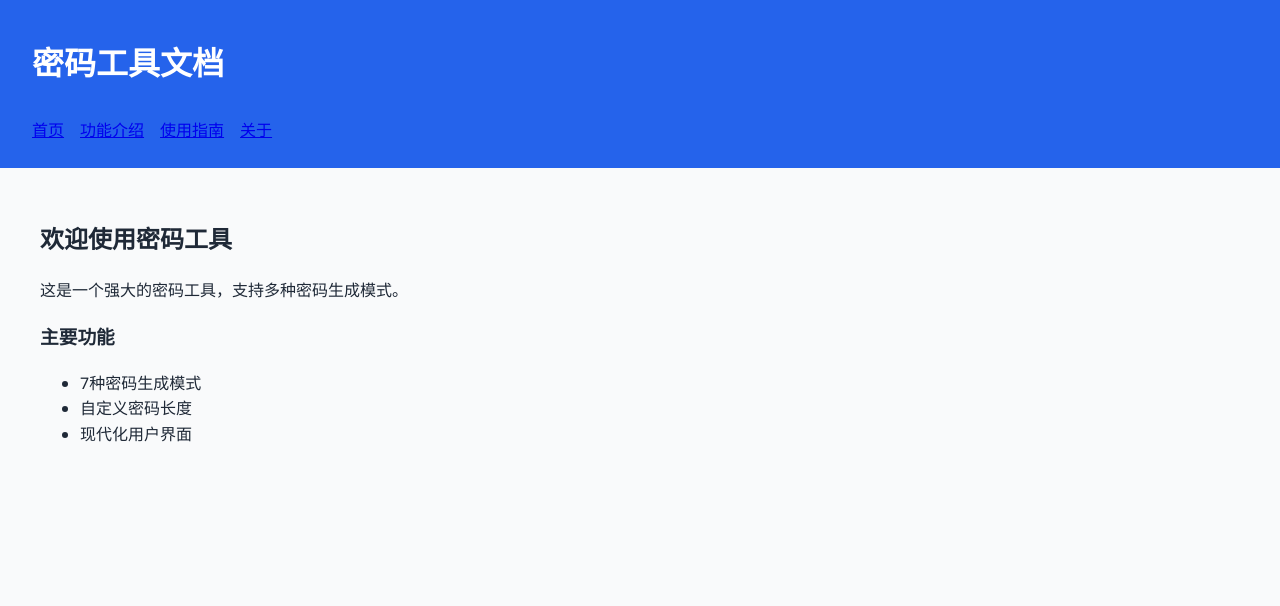
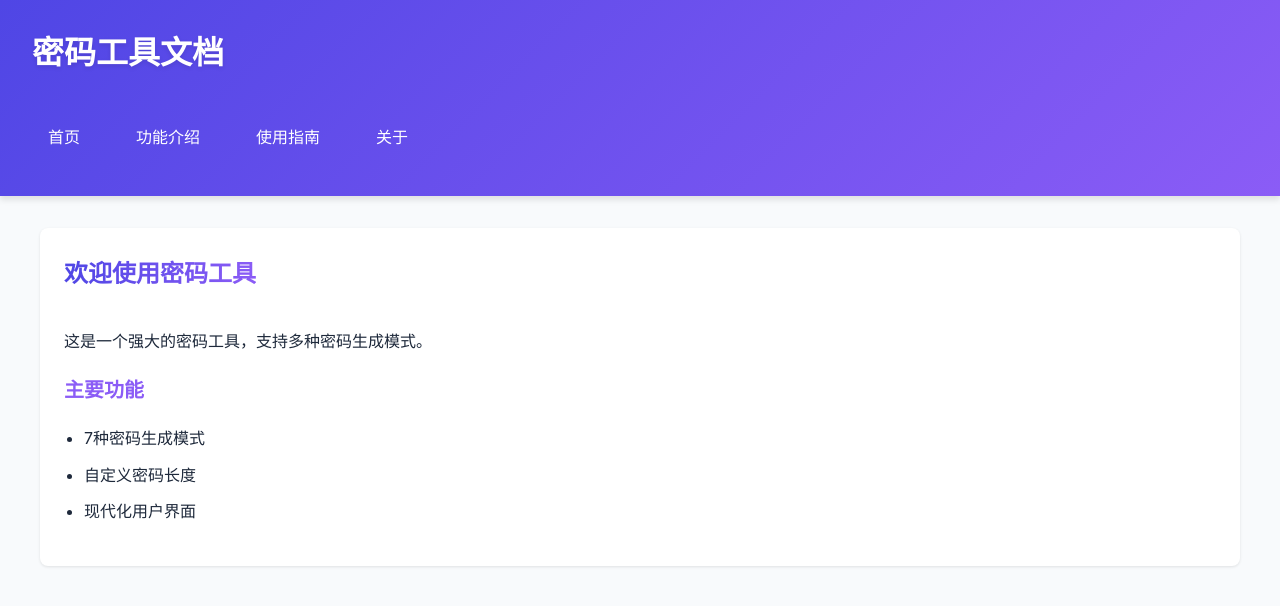
Before and after one commit to zs-yg/Voidkey, a plain HTML site: page docs/index.html in a window 1280 px wide. Drawn offline with Linux system fonts and the light colour scheme.

Commit message:
Add files via upload

```diff
--- a/docs/css/style.css
+++ b/docs/css/style.css
@@ -1,29 +1,47 @@
 :root {
-    --primary-color: #2563eb;
-    --secondary-color: #3b82f6;
-    --text-color: #1f2937;
-    --bg-color: #f9fafb;
+    --primary-color: #4f46e5;
+    --secondary-color: #6366f1;
+    --accent-color: #8b5cf6;
+    --text-color: #1e293b;
+    --bg-color: #f8fafc;
+    --card-bg: #ffffff;
 }
 
 body {
-    font-family: 'Segoe UI', system-ui, sans-serif;
-    line-height: 1.6;
+    font-family: 'Inter', system-ui, sans-serif;
+    line-height: 1.8;
     color: var(--text-color);
     background-color: var(--bg-color);
     margin: 0;
     padding: 0;
+    min-height: 100vh;
 }
 
 header {
-    background-color: var(--primary-color);
+    background: linear-gradient(135deg, var(--primary-color), var(--accent-color));
     color: white;
-    padding: 1rem 2rem;
+    padding: 1.5rem 2rem;
+    box-shadow: 0 4px 6px rgba(0, 0, 0, 0.1);
 }
 
 nav {
     display: flex;
-    gap: 1rem;
-    padding: 0.5rem 0;
+    gap: 1.5rem;
+    padding: 0.75rem 0;
+}
+
+.nav-link {
+    color: white;
+    text-decoration: none;
+    font-weight: 500;
+    padding: 0.5rem 1rem;
+    border-radius: 0.375rem;
+    transition: all 0.2s ease;
+}
+
+.nav-link:hover {
+    background-color: rgba(255, 255, 255, 0.1);
+    transform: translateY(-2px);
 }
 
 main {
@@ -31,3 +49,69 @@ main {
     max-width: 1200px;
     margin: 0 auto;
 }
+
+section {
+    background-color: var(--card-bg);
+    border-radius: 0.5rem;
+    padding: 1.5rem;
+    margin-bottom: 1.5rem;
+    box-shadow: 0 1px 3px rgba(0, 0, 0, 0.1);
+    transition: transform 0.2s ease, box-shadow 0.2s ease;
+}
+
+section:hover {
+    transform: translateY(-2px);
+    box-shadow: 0 10px 15px rgba(0, 0, 0, 0.1);
+}
+
+h1 {
+    color: white;
+    margin-top: 0;
+    text-shadow: 0 2px 4px rgba(0, 0, 0, 0.1);
+}
+
+h2 {
+    background: linear-gradient(90deg, var(--primary-color), var(--accent-color));
+    -webkit-background-clip: text;
+    background-clip: text;
+    color: transparent;
+    margin-top: 0;
+    display: inline-block;
+}
+
+h3 {
+    color: var(--accent-color);
+    margin-top: 0;
+    font-weight: 600;
+}
+
+h1 {
+    font-size: 2rem;
+    font-weight: 700;
+}
+
+h2 {
+    font-size: 1.5rem;
+    margin-bottom: 1rem;
+}
+
+h3 {
+    font-size: 1.25rem;
+    margin-bottom: 0.75rem;
+}
+
+ul, ol {
+    padding-left: 1.25rem;
+}
+
+li {
+    margin-bottom: 0.5rem;
+}
+
+.feature-item, .step, .about-info {
+    background-color: rgba(99, 102, 241, 0.05);
+    padding: 1rem;
+    border-radius: 0.375rem;
+    margin-bottom: 1rem;
+    border-left: 4px solid var(--secondary-color);
+}
```
